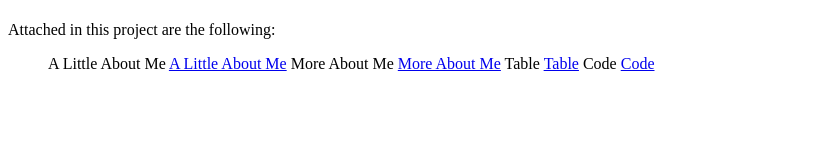
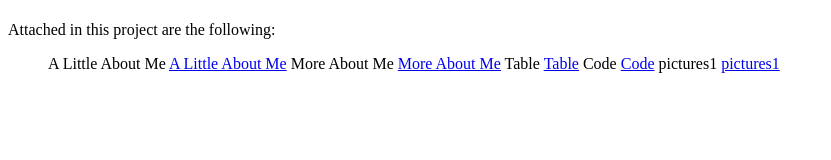
Before and after one commit to mdp1983/info-tech-final, a plain HTML site: page index.html in a window 1280 px wide. Shown: the whole page, without its empty margins (0-831 px from the left). Drawn offline with Linux system fonts and the light colour scheme.

Commit message:
Update index.html

```diff
--- a/index.html
+++ b/index.html
@@ -10,6 +10,7 @@
         More About Me <a href="more about me.html">More About Me</a>
         Table <a href="table.html">Table</a>
         Code <a href="Code">Code</a>
+        pictures1 <a href="pictures1">pictures1</a>
     </ul>
 </p>
 
```
